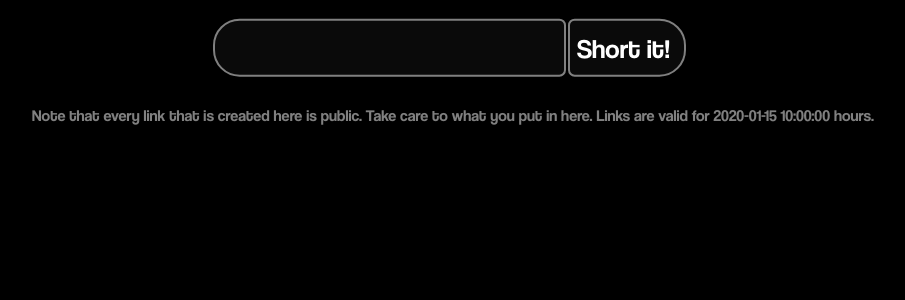
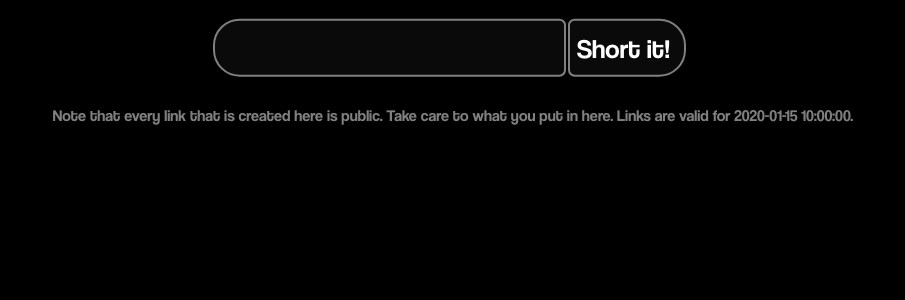
Before and after one commit to yannis300307/VeryShortLink, a Flask app: template src/frontend/templates/index.html in a window 1280 px wide. Shown: the part 363-663 px from the top of the page, without its empty margins (187-1092 px from the left). Run offline with Flask 3, Linux system fonts and the light colour scheme; the template is opened without the code that fills it: most values are stand-ins (such as "Sample title", 1, 10 or a date in 2020).

Commit message:
Update index.html

```diff
--- a/src/frontend/templates/index.html
+++ b/src/frontend/templates/index.html
@@ -68,7 +68,7 @@
         <a id="output-link" title="Click to copy URL" class="hidden">url</a>
         <p id="info-text">Note that every link that is created here is public. Take care to what you put in here. Links
             are
-            valid for {{ validity_time }} hours.</p>
+            valid for {{ validity_time }}.</p>
     </div>
 </body>
 
```
